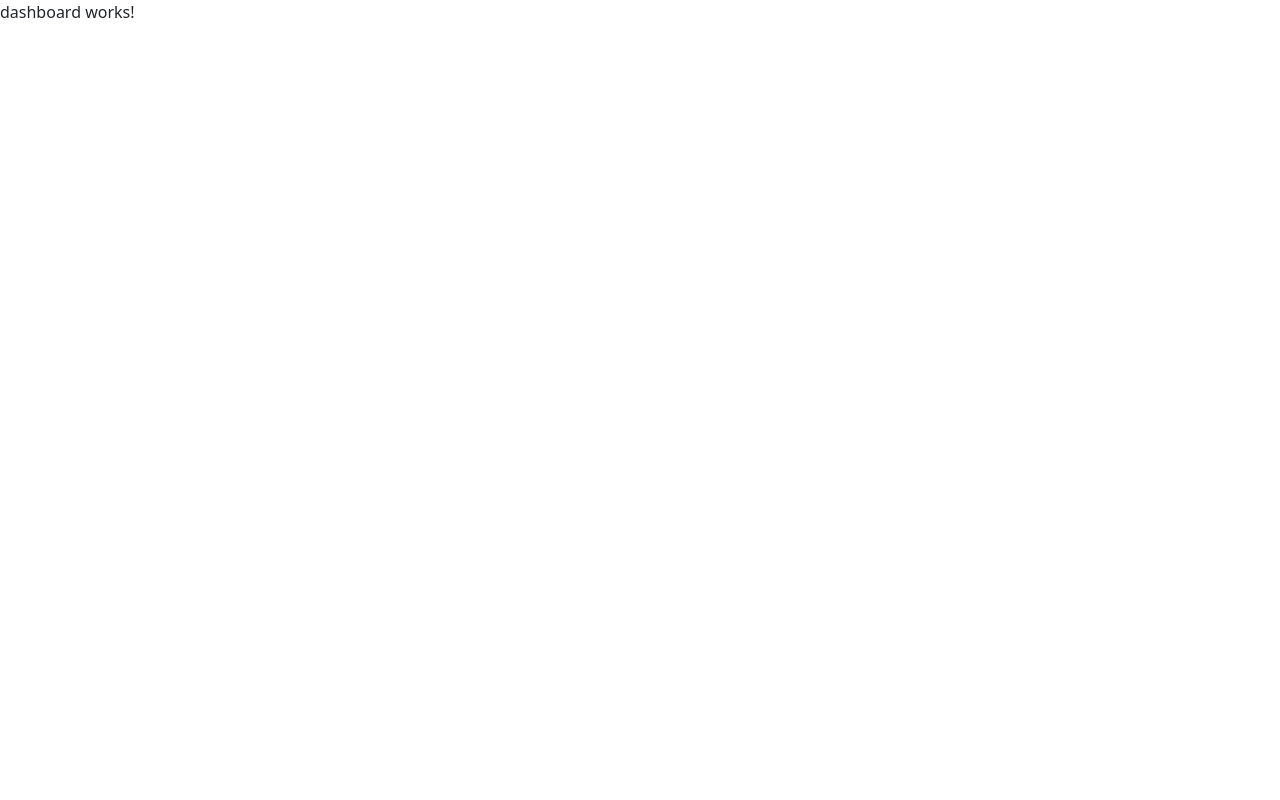
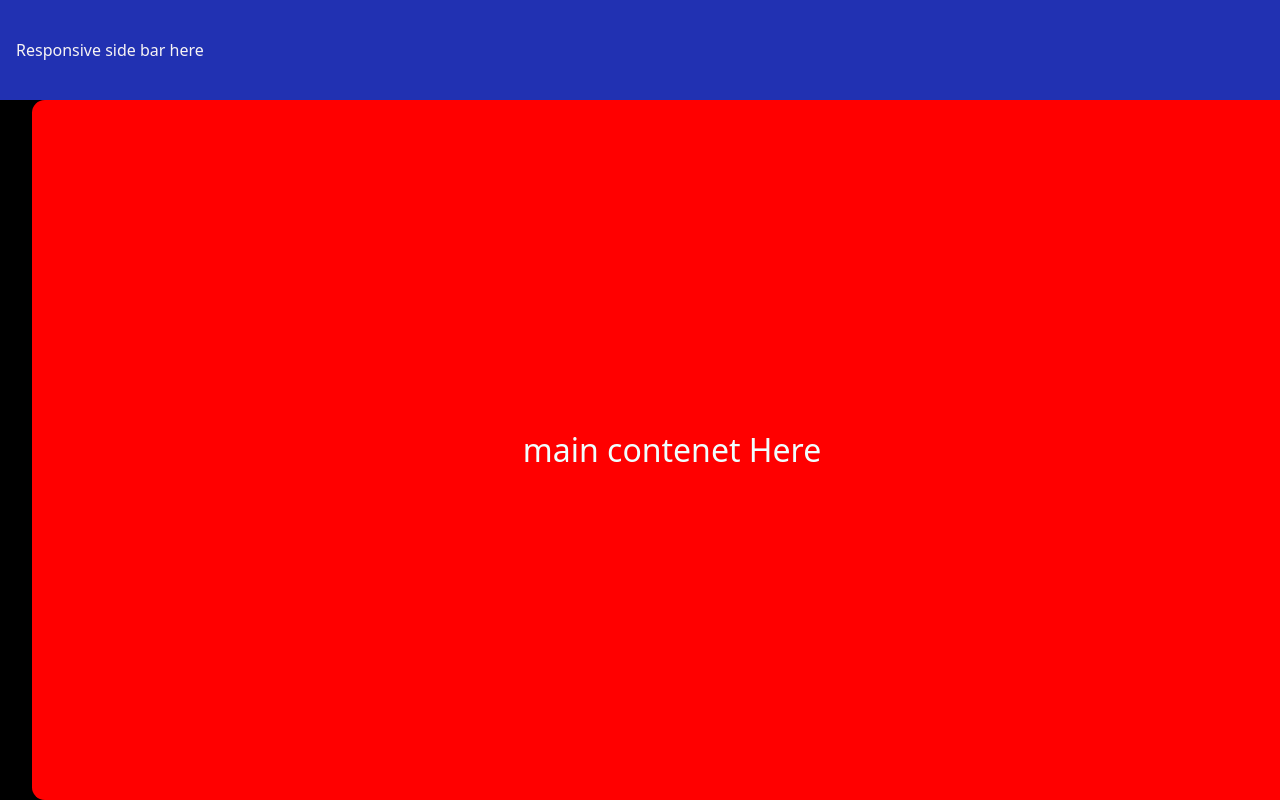
Before and after one commit to ahmedbouzid/SimpleCodeForLogin-signup, an Angular app: page /dashboard in a window 1280 px wide. Built offline with nearby package versions, Linux system fonts and the light colour scheme.

Commit message:
install angular material for dashboard

```diff
--- a/package.json
+++ b/package.json
@@ -15,6 +15,7 @@
     "@angular/compiler": "^15.2.0",
     "@angular/core": "^15.2.0",
     "@angular/forms": "^15.2.0",
+    "@angular/material": "^15.2.9",
     "@angular/platform-browser": "^15.2.0",
     "@angular/platform-browser-dynamic": "^15.2.0",
     "@angular/router": "^15.2.0",
--- a/src/app/app.module.ts
+++ b/src/app/app.module.ts
@@ -12,6 +12,11 @@ import { SignupComponent } from './auth/signup/signup.component';
 import { LoginComponent } from './auth/login/login.component';
 import { DashboardComponent } from './dashboard/dashboard.component';
 import { ToastrModule } from 'ngx-toastr';
+import {MatButtonModule} from '@angular/material/button';
+import {MatSidenavModule} from '@angular/material/sidenav';
+import {MatIconModule} from '@angular/material/icon';
+import {MatToolbarModule} from '@angular/material/toolbar';
+import {MatDividerModule} from '@angular/material/divider';
 
 @NgModule({
   declarations: [
@@ -26,7 +31,14 @@ import { ToastrModule } from 'ngx-toastr';
     ReactiveFormsModule,
     HttpClientModule,
     BrowserAnimationsModule,
-    ToastrModule.forRoot()
+    ToastrModule.forRoot(),
+    /* Material components imports  */
+    MatButtonModule,
+    MatSidenavModule,
+    MatIconModule,
+    MatToolbarModule,
+    MatDividerModule
+
   ],
   providers: [],
   bootstrap: [AppComponent]
--- a/src/app/dashboard/dashboard.component.html
+++ b/src/app/dashboard/dashboard.component.html
@@ -1 +1,13 @@
-<p>dashboard works!</p>
+<mat-toolbar>
+  Responsive side bar here
+</mat-toolbar>
+<mat-drawer-container>
+  <mat-drawer>
+
+  </mat-drawer>
+  <mat-drawer-content>
+    <div class="content">
+      main contenet Here
+    </div>
+  </mat-drawer-content>
+</mat-drawer-container>
--- a/src/app/dashboard/dashboard.component.scss
+++ b/src/app/dashboard/dashboard.component.scss
@@ -0,0 +1,32 @@
+mat-toolbar {
+  background-color: rgb(33, 49, 178);
+  color: rgb(247, 244, 244);
+  height: 100px;
+}
+mat-drawer {
+  margin: 1rem;
+  width: 10rem ;
+  border-right: none;
+  background-color: black;
+  color: black;
+  border-radius: .8rem;
+  text-align: center;
+}
+.content {
+  height: calc(100vh - 100px);
+  background-color: red;
+  width: 100%;
+  border-radius: .8rem;
+  margin-left: 1rem;
+  margin-left: 2rem;
+  display: flex;
+  justify-content: center;
+  align-items: center;
+  font-size: 2rem;
+  color: azure;
+}
+mat-drawer-container {
+  height: calc(100vh - 100px);
+  background-color: black ;
+  width: 100%;
+}
--- a/src/styles.scss
+++ b/src/styles.scss
@@ -1,3 +1,7 @@
 /* You can add global styles to this file, and also import other style files */
 @import '~bootstrap/dist/css/bootstrap.min.css';
 @import 'ngx-toastr/toastr';
+* {
+  margin: 0;
+  padding: 0;
+}
```
Also changed, not shown: 1 other file (tests, documents, lock files or other folders).
